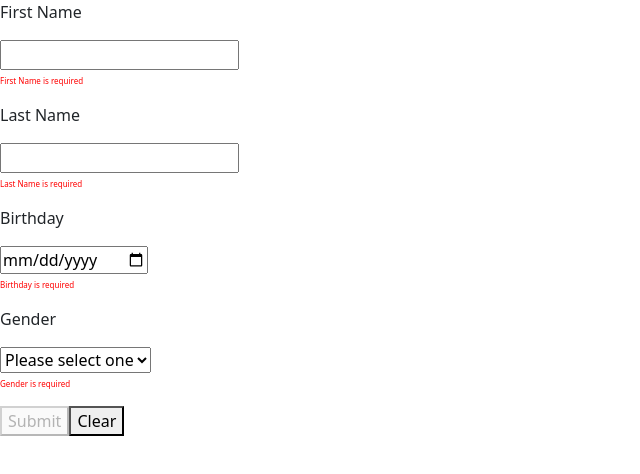
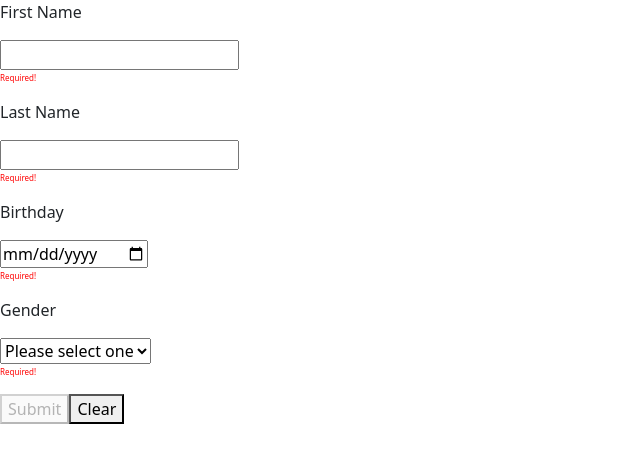
Before and after one commit to Marjorhi/ViteVue-Marjorie, a Vue app: page / in a window 1280 px wide. Shown: the top 474 px of the page, without its empty margins (0-640 px from the left). Built offline with nearby package versions, Linux system fonts and the light colour scheme.

Commit message:
Changing the message of require field

```diff
--- a/src/App.vue
+++ b/src/App.vue
@@ -50,7 +50,7 @@ const handleClear = () => {
       <p>First Name</p>
       <input v-model="firstName" required>
       <!-- Display error message if the field is empty -->
-      <p class="error" v-if="!firstName">First Name is required</p>
+      <p class="error" v-if="!firstName">Required!</p>
     </div>
 
     <!-- Last Name -->
@@ -58,14 +58,14 @@ const handleClear = () => {
       <p>Last Name</p>
       <input v-model="lastName" required>
       <!-- Display error message if the field is empty -->
-      <p class="error" v-if="!lastName">Last Name is required</p>
+      <p class="error" v-if="!lastName">Required!</p>
     </div>
 
     <!-- Birthday -->
     <div>
       <p>Birthday</p>
       <input type="date" v-model="birthday" required>
-      <p class="error" v-if="!birthday">Birthday is required</p>
+      <p class="error" v-if="!birthday">Required!</p>
     </div>
 
     <!-- Gender -->
@@ -77,7 +77,7 @@ const handleClear = () => {
         <option value="Male">Male</option>
         <option value="Other">Prefer not to say</option>
       </select>
-      <p class="error" v-if="!selected">Gender is required</p>
+      <p class="error" v-if="!selected">Required!</p>
     </div>
 
     <button @click="handleSubmit" :disabled="isSubmitDisabled">Submit</button>
@@ -99,7 +99,7 @@ const handleClear = () => {
 .error {
   color: red;
   font-size: 8px;
-  margin-top: 5px;
+  margin-top: 2px;
 }
 .p {
   font: bold;
```
